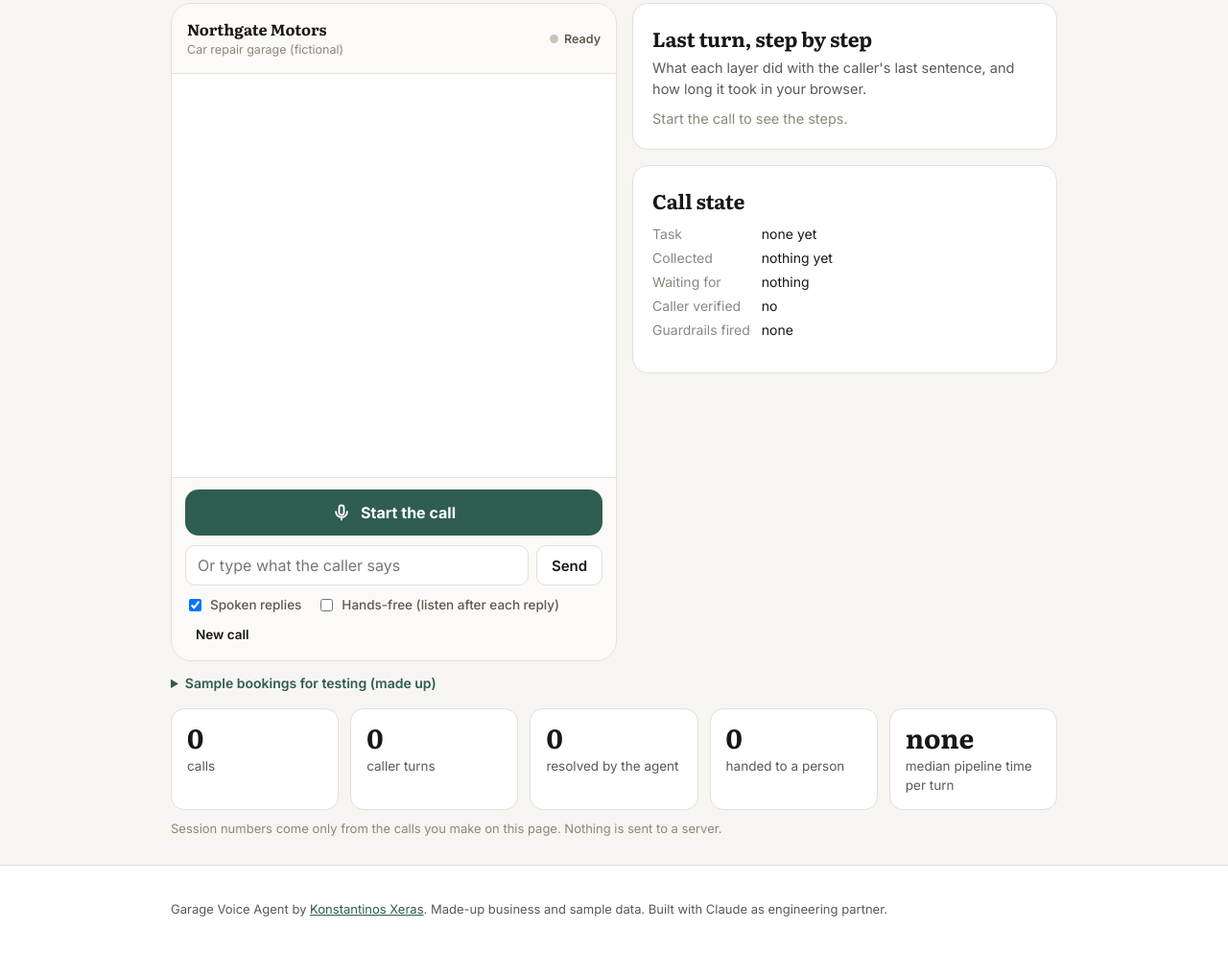
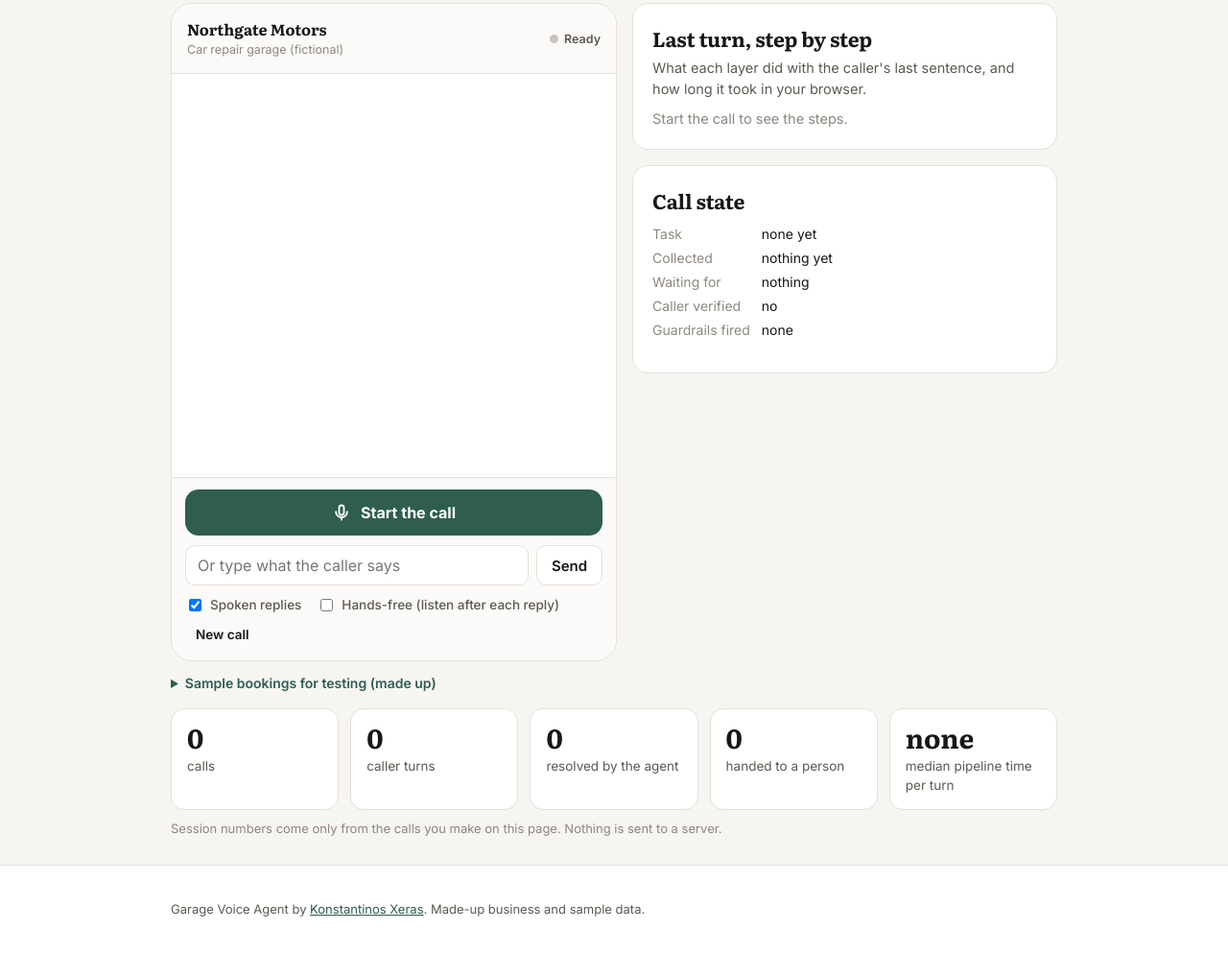
Before and after one commit to costasxeras-stack/garage-voice-agent, a website with bundled scripts: page index.html in a window 1280 px wide. Shown: the part 380-1374 px from the top of the page at 96% size. Built offline with nearby package versions, Linux system fonts and the light colour scheme.

Commit message:
Docs: wording

```diff
--- a/index.html
+++ b/index.html
@@ -235,7 +235,7 @@ footer.foot{border-top:1px solid var(--line);margin-top:28px;padding:18px 0;colo
   <div class="card"><h2>Privacy</h2><p class="sub">No transcript leaves your browser in Rules mode. In Claude mode the text of each turn goes to Anthropic's API with your key. Card numbers, emails and phone numbers are removed before anything else happens. Your browser's speech recognition may use its maker's servers (Chrome does).</p></div>
 </section>
 </main>
-<footer class="foot"><div class="wrap"><p style="margin:0">Garage Voice Agent by <a href="https://kostasxeras.com">Konstantinos Xeras</a>. Made-up business and sample data. Built with Claude as engineering partner.</p></div></footer>
+<footer class="foot"><div class="wrap"><p style="margin:0">Garage Voice Agent by <a href="https://kostasxeras.com">Konstantinos Xeras</a>. Made-up business and sample data.</p></div></footer>
 
 <script src="js/engine.js"></script>
 <script src="js/agents.js"></script>
```
Also changed, not shown: README.md.
